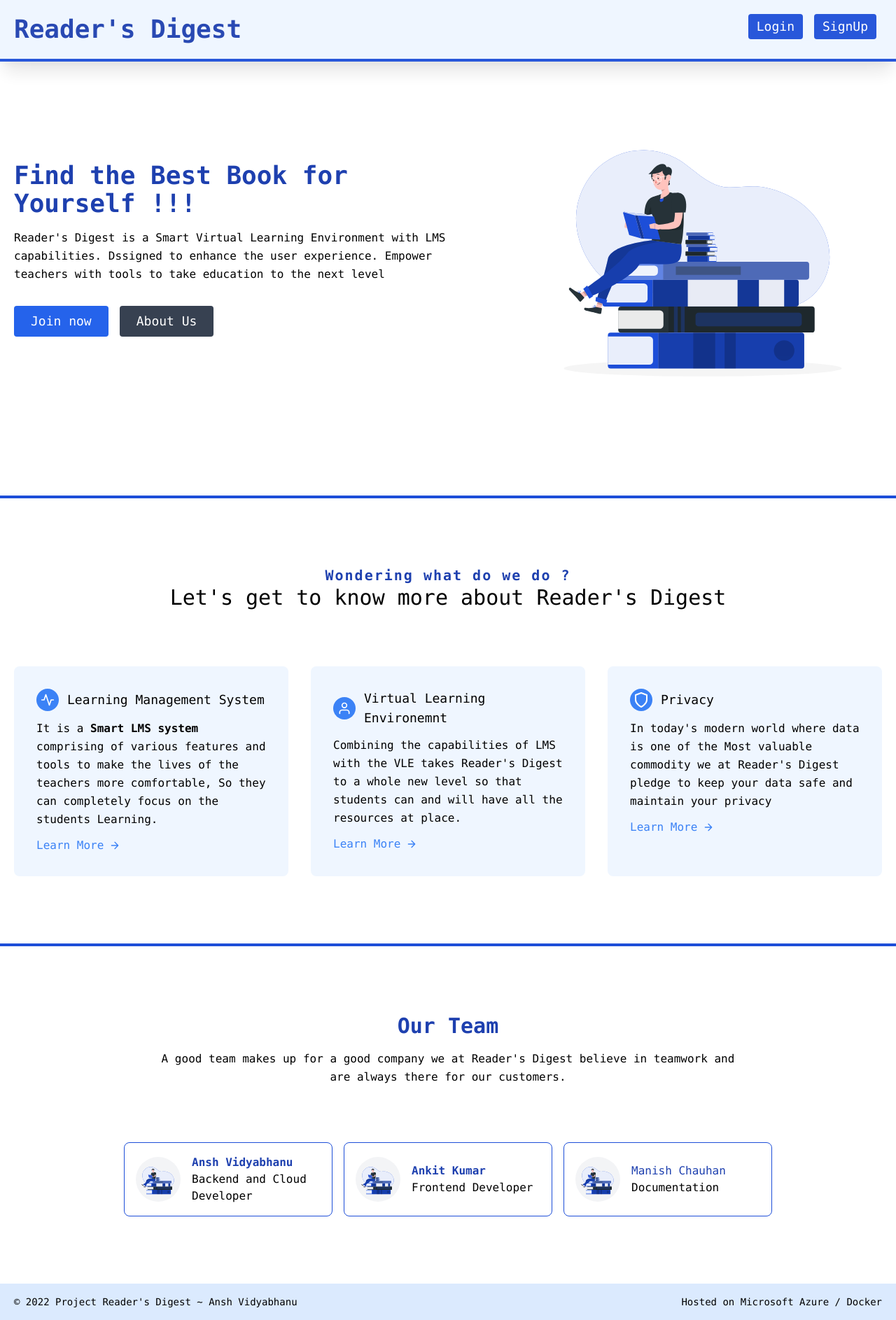
After one commit to 26ANSH/Readers-Digest, a Python web app: template website/templates/main/landing.html in a window 1280 px wide. The commit adds this page. Shown: the whole page at 70% size. Run offline with Jinja, Linux system fonts and the light colour scheme; the template is opened without the code that fills it, so the values that code supplies are empty; some libraries are stand-ins or nearby versions.

Commit message:
Updated Templates

```diff
--- a/website/static/scripts/base.js
+++ b/website/static/scripts/base.js
@@ -2,3 +2,24 @@ function clearalert()
 {
   document.getElementById("alert").remove();
 }
+
+function setAlert(type, msg)
+{
+  if (type == "success")
+  type = "green"
+  else
+  type = "red"
+
+  document.getElementById("container-alerts").innerHTML = `
+  <p id="alert" class="my-4 mx-1 w-1/2 right-0 fixed z-50 rounded-md font-bold text-xl bg-${type}-100 text-${type}-700 p-2">
+  ${msg}
+  <button
+      onclick="clearalert()" class="relative float-right text-white font-bold bg-black rounded-full px-2 hover:bg-gray-700"> X
+  </button>
+  </p>
+  `
+
+  setTimeout(clearalert, 2000)
+
+  console.log(msg)
+}
--- a/website/templates/books/browse.html
+++ b/website/templates/books/browse.html
@@ -39,4 +39,5 @@ transition ease-in-out duration-150 cursor-not-allowed">
 </div>
 
 <script src="{{ url_for('static', filename='scripts/books/browse.js') }}"></script>
+<script src="{{ url_for('static', filename='scripts/books/favs.js') }}"></script>
 {% endblock %}
--- /dev/null
+++ b/website/templates/main/landing.html
@@ -0,0 +1,182 @@
+{% extends "base.html" %}
+
+<!-- Title block -->
+{% block title %}
+Welcome
+{% endblock %}
+
+
+
+{% block main %}
+
+<div class="bg-white">
+
+    <header class="opacity-95 text-blue-800 body-font bg-blue-50 border-b-4 border-blue-700 shadow-xl fixed w-full overflow-hidden">
+        <div class="container mx-auto flex flex-wrap p-5 flex-col md:flex-row items-center justify-between">
+          <a class="flex text-4xl font-bold title-font font-medium items-center mb-4 md:mb-0" href="/">
+            Reader's Digest
+          </a>
+          <div class="flex justify-around">
+            <a class="inline-flex items-center bg-blue-700 border-0 py-1 px-3 m-2 text-lg focus:outline-none hover:bg-blue-900 rounded text-white mt-4 md:mt-0" href="/auth/login">Login</a>
+            <a class="inline-flex items-center bg-blue-700 border-0 py-1 px-3 m-2 text-lg focus:outline-none hover:bg-blue-900 rounded text-white mt-4 md:mt-0" href="/auth/signup">SignUp</a>
+          </div>
+        </div>
+      </header>
+
+      <section class="body-font md:pt-1 lg:pt-1 xl:pt-1 pt-16">
+        <div class="container mx-auto flex px-5 py-24 md:flex-row flex-col items-center">
+          <div class="lg:flex-grow md:w-1/2 lg:pr-24 md:pr-16 flex flex-col md:items-start md:text-left mb-16 md:mb-0 items-center text-center">
+            <h1 class="text-blue-800 title-font sm:text-4xl text-3xl mb-4 font-bold">Find the Best Book for Yourself !!!
+            </h1>
+            <p class="mb-8 dark:text-blue-300 text-black leading-relaxed">Reader's Digest is a Smart Virtual Learning Environment with LMS capabilities. Dssigned to enhance the user experience. Empower teachers with tools to take education to the next level</p>
+            <div class="flex justify-center">
+              <a href="auth/signup" class="inline-flex text-white bg-blue-600 border-0 py-2 px-6 focus:outline-none hover:bg-blue-800 dark:hover:bg-blue-400 rounded text-lg">Join now</a>
+              <a href="#about" class="ml-4 inline-flex text-white dark:text-blue-700 dark:bg-white bg-gray-700 border-0 py-2 px-6 focus:outline-none hover:bg-gray-900 rounded text-lg dark:hover:bg-blue-200">About Us</a>
+            </div>
+          </div>
+          <div class="lg:max-w-lg lg:w-full md:w-1/2 w-5/6">
+            <img class="object-cover object-center rounded" alt="hero" src="{{ url_for('static', filename='img/Login.svg')}}">
+          </div>
+        </div>
+      </section>
+
+      <section class="text-black body-font border-t-4 dark:border-white border-blue-700">
+        <div class="container px-5 py-24 mx-auto">
+          <div class="flex flex-col text-center w-full mb-20">
+            <h2 class="text-xl text-blue-800 tracking-widest font-semibold dark:text-blue-200">Wondering what do we do ?</h2>
+            <h1 class="text-3xl font-medium title-font text-black">Let's get to know more about Reader's Digest</h1>
+          </div>
+          <div class="flex flex-wrap -m-4">
+            <div class="p-4 md:w-1/3">
+              <div class="flex rounded-lg h-full bg-blue-50 p-8 flex-col">
+                <div class="flex items-center mb-3">
+                  <div class="w-8 h-8 mr-3 inline-flex items-center justify-center rounded-full bg-blue-500 text-white flex-shrink-0">
+                    <svg fill="none" stroke="currentColor" stroke-linecap="round" stroke-linejoin="round" stroke-width="2" class="w-5 h-5" viewBox="0 0 24 24">
+                      <path d="M22 12h-4l-3 9L9 3l-3 9H2"></path>
+                    </svg>
+                  </div>
+                  <h2 class="text-black text-lg title-font font-medium">Learning Management System</h2>
+                </div>
+                <div class="flex-grow">
+                  <p class="leading-relaxed text-base"> It is a <b>Smart LMS system</b> comprising of various features and tools to make the lives of the teachers more comfortable, So they can completely focus on the students Learning.</p>
+                  <a class="mt-3 text-blue-500 inline-flex items-center">Learn More
+                    <svg fill="none" stroke="currentColor" stroke-linecap="round" stroke-linejoin="round" stroke-width="2" class="w-4 h-4 ml-2" viewBox="0 0 24 24">
+                      <path d="M5 12h14M12 5l7 7-7 7"></path>
+                    </svg>
+                  </a>
+                </div>
+              </div>
+            </div>
+            <div class="p-4 md:w-1/3">
+              <div class="flex rounded-lg h-full bg-blue-50  p-8 flex-col">
+                <div class="flex items-center mb-3">
+                  <div class="w-8 h-8 mr-3 inline-flex items-center justify-center rounded-full bg-blue-500 text-white flex-shrink-0">
+                    <svg fill="none" stroke="currentColor" stroke-linecap="round" stroke-linejoin="round" stroke-width="2" class="w-5 h-5" viewBox="0 0 24 24">
+                      <path d="M20 21v-2a4 4 0 00-4-4H8a4 4 0 00-4 4v2"></path>
+                      <circle cx="12" cy="7" r="4"></circle>
+                    </svg>
+                  </div>
+                  <h2 class="text-black text-lg title-font font-medium">Virtual Learning Environemnt</h2>
+                </div>
+                <div class="flex-grow">
+                  <p class="leading-relaxed text-base"> Combining the capabilities of LMS with the VLE takes Reader's Digest to a whole new level so that students can and will have all the resources at place.</p>
+                  <a class="mt-3 text-blue-500 inline-flex items-center">Learn More
+                    <svg fill="none" stroke="currentColor" stroke-linecap="round" stroke-linejoin="round" stroke-width="2" class="w-4 h-4 ml-2" viewBox="0 0 24 24">
+                      <path d="M5 12h14M12 5l7 7-7 7"></path>
+                    </svg>
+                  </a>
+                </div>
+              </div>
+            </div>
+            <div class="p-4 md:w-1/3">
+              <div class="flex rounded-lg h-full bg-blue-50  p-8 flex-col">
+                <div class="flex items-center mb-3">
+                  <div class="w-8 h-8 mr-3 inline-flex items-center justify-center rounded-full bg-blue-500 text-white flex-shrink-0">
+                    <svg fill="none" stroke="currentColor" stroke-linecap="round" stroke-linejoin="round" stroke-width="2" class="w-6 h-6" viewBox="0 0 24 24">
+                      <path d="M12 22s8-4 8-10V5l-8-3-8 3v7c0 6 8 10 8 10z"></path>
+                    </svg>
+
+
+                  </div>
+                  <h2 class="text-black text-lg title-font font-medium">Privacy</h2>
+                </div>
+                <div class="flex-grow">
+                  <p class="leading-relaxed text-base">In today's modern world where data is one of the Most valuable commodity we at Reader's Digest pledge to keep your data safe and maintain your privacy</p>
+                  <a class="mt-3 text-blue-500 inline-flex items-center">Learn More
+                    <svg fill="none" stroke="currentColor" stroke-linecap="round" stroke-linejoin="round" stroke-width="2" class="w-4 h-4 ml-2" viewBox="0 0 24 24">
+                      <path d="M5 12h14M12 5l7 7-7 7"></path>
+                    </svg>
+                  </a>
+                </div>
+              </div>
+            </div>
+          </div>
+        </div>
+      </section>
+
+      <section id="about" class="text-black body-font border-t-4 dark:border-white border-blue-700">
+        <div class="container px-5 py-24 mx-auto">
+          <div class="flex flex-col text-center w-full mb-20">
+            <h1 class="sm:text-3xl text-2xl font-bold title-font mb-4 text-blue-800">Our Team</h1>
+            <p class="lg:w-2/3 mx-auto leading-relaxed text-base dark:text-blue-200">A good team makes up for a good company we at Reader's Digest believe in teamwork and are always there for our customers.</p>
+          </div>
+          <div class="flex flex-wrap -m-2 justify-center">
+            <div class="p-2 lg:w-1/4 md:w-1/2 w-full">
+              <div class="h-full flex items-center dark:border-gray-200 border-blue-700 border p-4 rounded-lg">
+                <img alt="team" class="w-16 h-16 bg-gray-100 object-cover object-center flex-shrink-0 rounded-full mr-4" src="{{ url_for('static', filename='img/login.svg')}}">
+                <div class="flex-grow">
+                  <h2 class="text-black title-font font-semibold text-blue-800">Ansh Vidyabhanu</h2>
+                  <p class="text-black dark:text-blue-300">Backend and Cloud Developer</p>
+                </div>
+              </div>
+            </div>
+            <div class="p-2 lg:w-1/4 md:w-1/2 w-full">
+              <div class="h-full flex items-center dark:border-gray-200 border-blue-700 border p-4 rounded-lg">
+                <img alt="team" class="w-16 h-16 bg-gray-100 object-cover object-center flex-shrink-0 rounded-full mr-4" src="{{ url_for('static', filename='img/login.svg')}}">
+                <div class="flex-grow">
+                  <h2 class="text-black title-font font-semibold text-blue-800">Ankit Kumar</h2>
+                  <p class="text-black dark:text-blue-300">Frontend Developer</p>
+                </div>
+              </div>
+            </div>
+            <div class="p-2 lg:w-1/4 md:w-1/2 w-full">
+              <div class="h-full flex items-center dark:border-gray-200 border-blue-700 border p-4 rounded-lg">
+                <img alt="team" class="w-16 h-16 bg-gray-100 object-cover object-center flex-shrink-0 rounded-full mr-4" src="{{ url_for('static', filename='img/login.svg')}}">
+                <div class="flex-grow">
+                  <h2 class="text-black title-font font-medium text-blue-800">Manish Chauhan</h2>
+                  <p class="text-black dark:text-blue-300">Documentation</p>
+                </div>
+              </div>
+            </div>
+          </div>
+        </div>
+      </section>
+
+      <footer class="text-black bg-blue-100">
+
+        <div>
+          <div class="container mx-auto py-4 px-5 flex flex-wrap flex-col sm:flex-row">
+            <p class="text-sm text-center sm:text-left">© 2022 Project Reader's Digest ~ Ansh Vidyabhanu
+            </p>
+            <span class="sm:ml-auto sm:mt-0 mt-2 sm:w-auto w-full sm:text-left text-center text-sm">Hosted on Microsoft Azure / Docker</span>
+          </div>
+        </div>
+      </footer>
+
+    </div>
+
+      <script>
+
+          function darkMode() {
+            var element = document.body;
+            element.classList.toggle("dark");
+
+            if (element.classList.contains("dark")) {
+              document.getElementById("modebtn").innerHTML = "🔆";
+            } else {
+              document.getElementById("modebtn").innerHTML = "🌙";
+            }
+          }
+      </script>
+
+{% endblock %}
--- a/website/templates/nav-side-bar/nav.html
+++ b/website/templates/nav-side-bar/nav.html
@@ -37,7 +37,7 @@
                     </h3>
                     <div id="profilePanel">
                         <a class="text-base font-medium flex items-center pl-3 py-3 pr-2 text-blue-50 border-2 border-blue-900 hover:border-blue-300 rounded-md my-1"
-                            href="/settings">
+                            href="/auth/settings">
                             <span class="inline-block mr-4">
                                 <svg class="text-blue-600 w-6 h-6" viewBox="0 0 20 20" fill="none"
                                     xmlns="http://www.w3.org/2000/svg">
@@ -50,7 +50,7 @@
                         </a>
 
                         <a class="text-base font-medium flex items-center pl-3 py-3 pr-2 text-blue-50 border-2 border-blue-900 hover:border-blue-300 rounded-md my-1"
-                            href="/logout">
+                            href="/auth/logout">
                             <span class="inline-block mr-4">
                                 <svg class="text-blue-600 w-6 h-6" viewBox="0 0 14 18" fill="none"
                                     xmlns="http://www.w3.org/2000/svg">
--- a/website/templates/template.html
+++ b/website/templates/template.html
@@ -26,6 +26,7 @@
     </div>
 
     <div class="m-2 pt-24">
+      <div id="container-alerts"></div>
       {% block content %}
       {% endblock %}
     </div>
```
Also changed, not shown: website/static/scripts/books/browse.js (+24 -18 lines), website/static/scripts/books/favs.js (added, +41 -0 lines), website/static/scripts/books/viewbook.js (deleted, +0 -105 lines), website/templates/books/book.html (+9 -1 lines), website/templates/books/favs.html (added, +47 -0 lines), website/templates/error/404.html (added, +54 -0 lines), website/templates/main/login.html (+14 -3 lines), website/templates/main/settings.html (added, +89 -0 lines), website/templates/main/signup.html (+4 -5 lines), website/templates/nav-side-bar/nav-user.html (+4 -4 lines).
